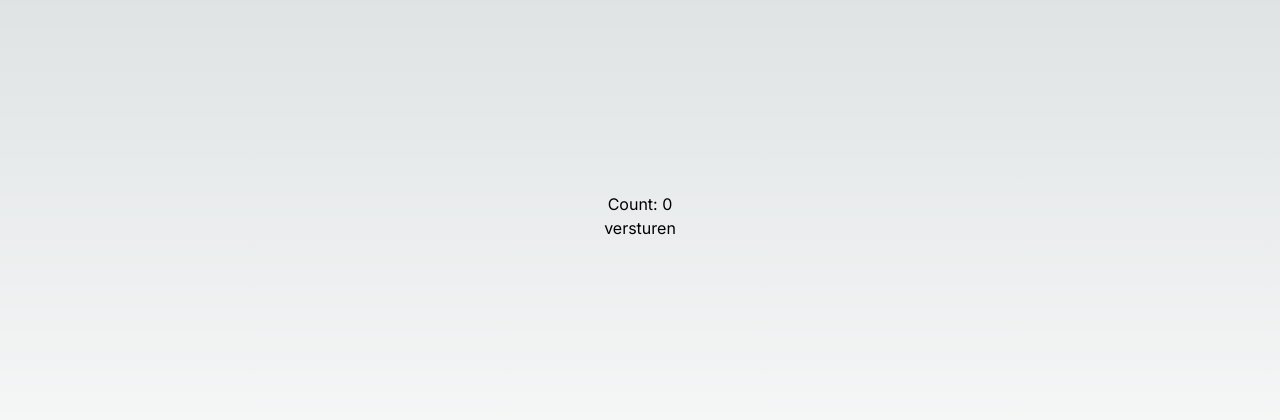
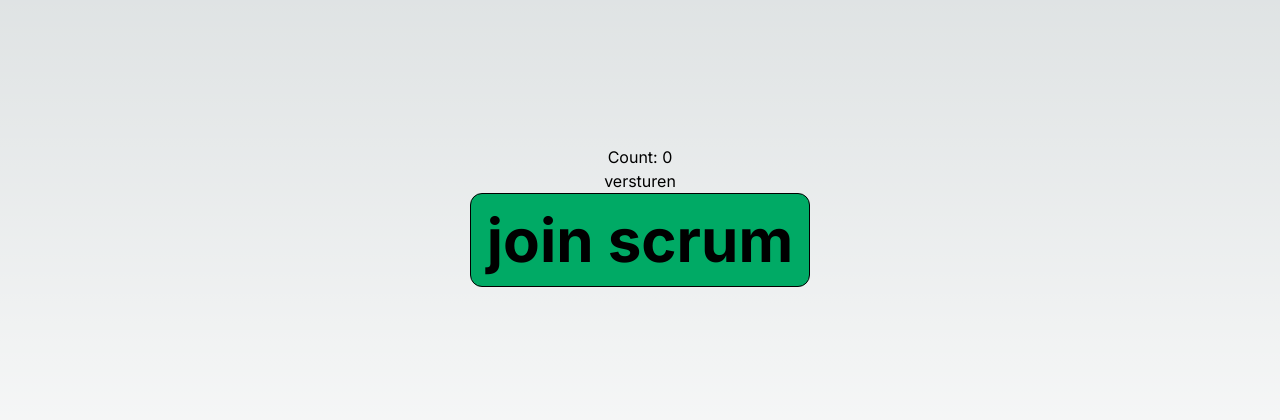
Before and after one commit to zonneplan/scrum, a Next.js app: page / in a window 1280 px wide. Shown: the part 184-604 px from the top of the page. Built offline with nearby package versions, Linux system fonts and the light colour scheme; no server answers.

Commit message:
Update page.tsx

```diff
--- a/app/page.tsx
+++ b/app/page.tsx
@@ -32,6 +32,9 @@ export default function Home() {
     <form onSubmit={handleFormSubmit}>
       <button>versturen</button>
       </form>
+      <h5  className="text-6xl font-bold border-black border p-4 rounded-xl bg-kelly-green">
+        join scrum</h5>
+
     </main>
 
   )
```
